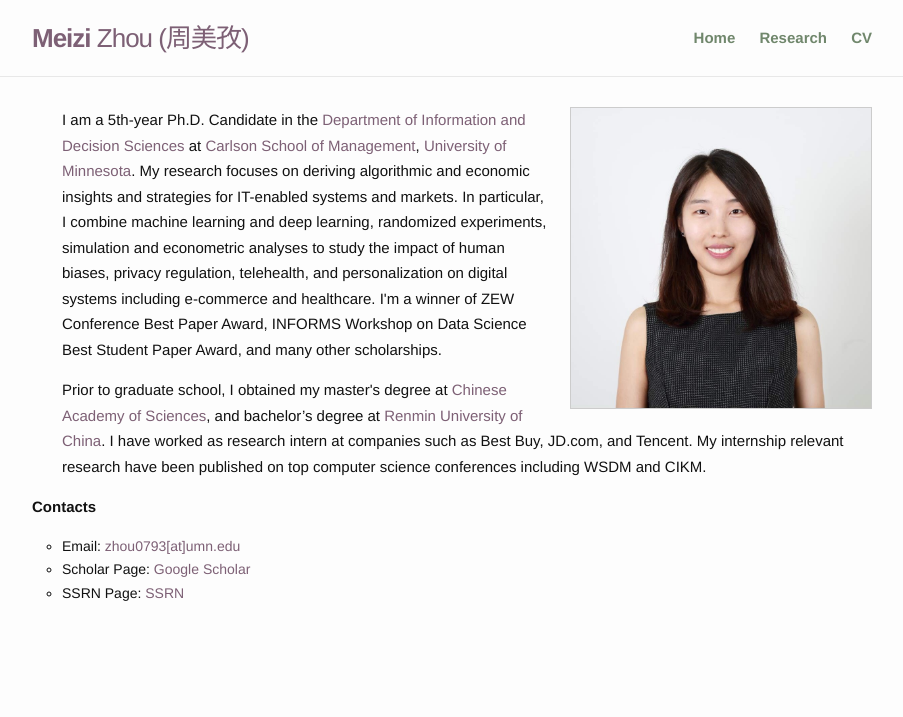
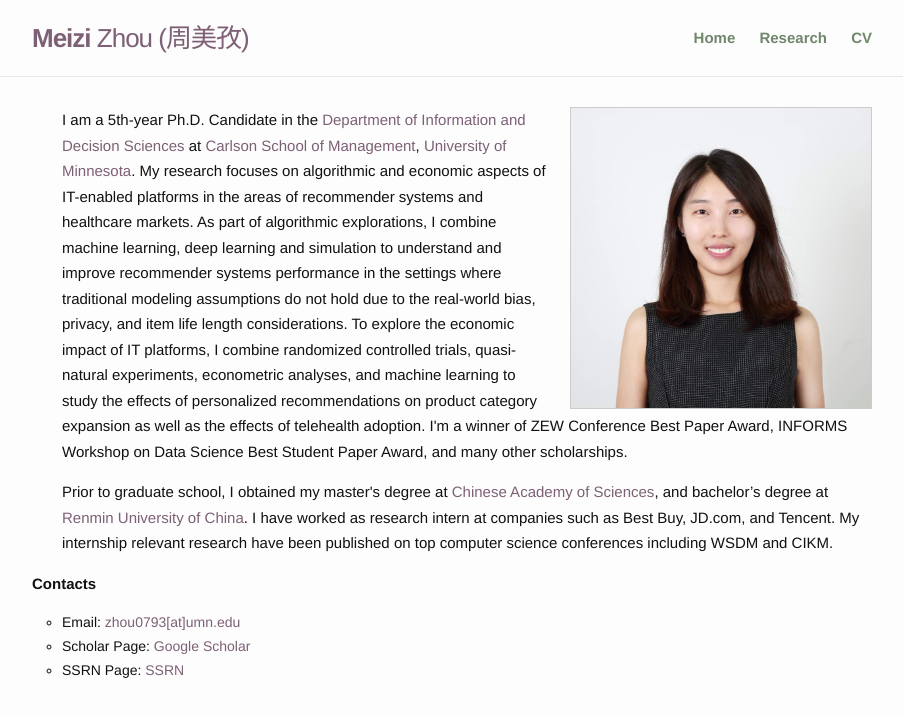
Before and after one commit to meizizhou/homepage, a Jekyll site: the page built from index.md, in a window 1280 px wide. Shown: the top 717 px of the page, without its empty margins (188-1091 px from the left). Built offline with Jekyll 4.4.1, drawn with Linux system fonts in a browser that asks for light colours.

Commit message:
Update index.md

```diff
--- a/index.md
+++ b/index.md
@@ -14,7 +14,7 @@ profile_picture:
 </ul> -->
 
 <ul>
-	I am a 5th-year Ph.D. Candidate in the <a href="https://carlsonschool.umn.edu/departments/information-decision-sciences-department" target="_blank">Department of Information and Decision Sciences</a> at <a href="https://carlsonschool.umn.edu/" target="_blank">Carlson School of Management</a>, <a href="https://twin-cities.umn.edu/" target="_blank">University of Minnesota</a>. My research focuses on deriving algorithmic and economic insights and strategies for IT-enabled systems and markets. In particular, I combine machine learning and deep learning, randomized experiments, simulation and econometric analyses to study the impact of human biases, privacy regulation, telehealth, and personalization on digital systems including e-commerce and healthcare. I'm a winner of ZEW Conference Best Paper Award, INFORMS Workshop on Data Science Best Student Paper Award, and many other scholarships.
+	I am a 5th-year Ph.D. Candidate in the <a href="https://carlsonschool.umn.edu/departments/information-decision-sciences-department" target="_blank">Department of Information and Decision Sciences</a> at <a href="https://carlsonschool.umn.edu/" target="_blank">Carlson School of Management</a>, <a href="https://twin-cities.umn.edu/" target="_blank">University of Minnesota</a>. My research focuses on algorithmic and economic aspects of IT-enabled platforms in the areas of recommender systems and healthcare markets. As part of algorithmic explorations, I combine machine learning, deep learning and simulation to understand and improve recommender systems performance in the settings where traditional modeling assumptions do not hold due to the real-world bias, privacy, and item life length considerations. To explore the economic impact of IT platforms, I combine randomized controlled trials, quasi-natural experiments, econometric analyses, and machine learning to study the effects of personalized recommendations on product category expansion as well as the effects of telehealth adoption. I'm a winner of ZEW Conference Best Paper Award, INFORMS Workshop on Data Science Best Student Paper Award, and many other scholarships.
 </ul>
 
 <ul>
```
